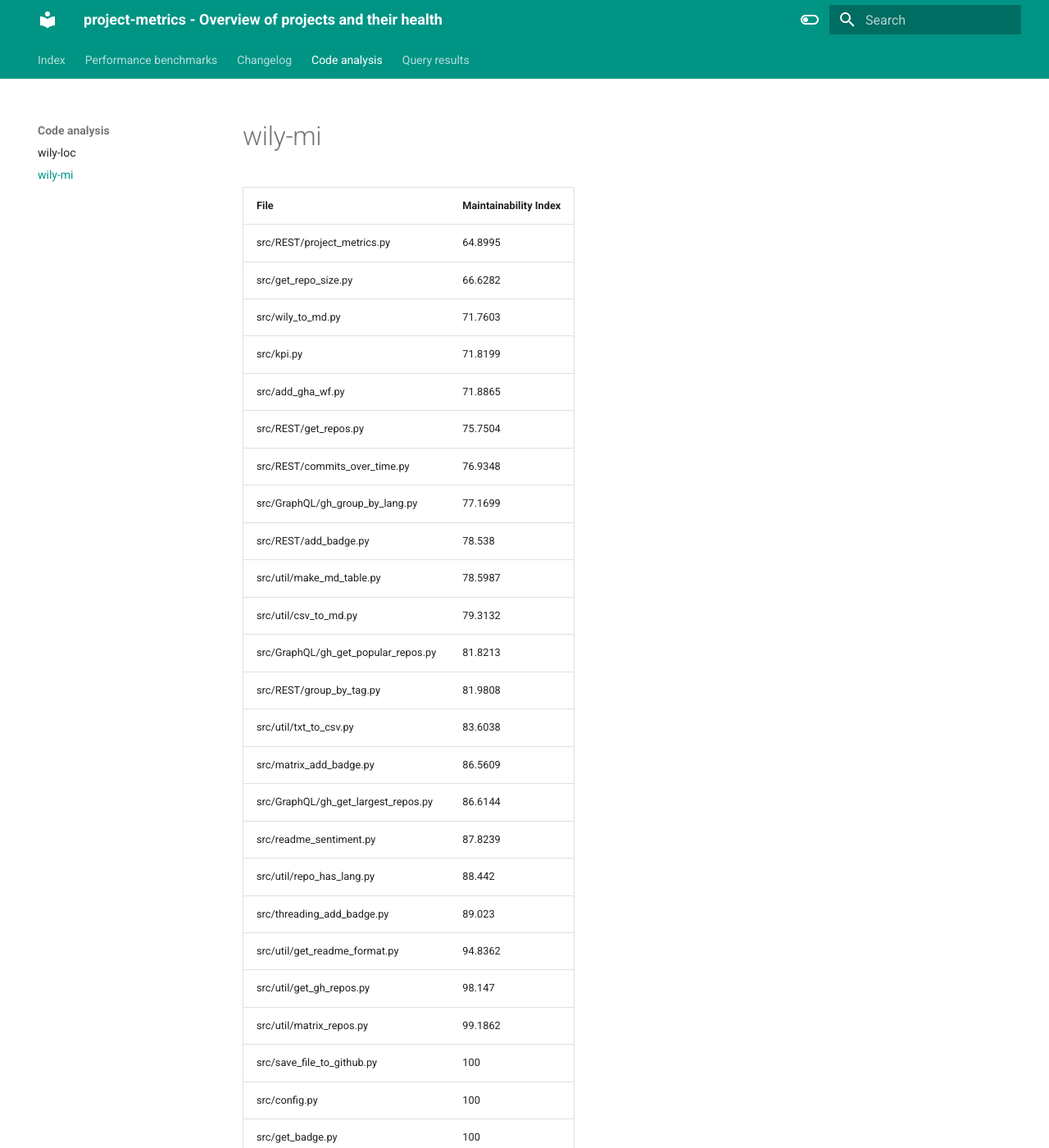
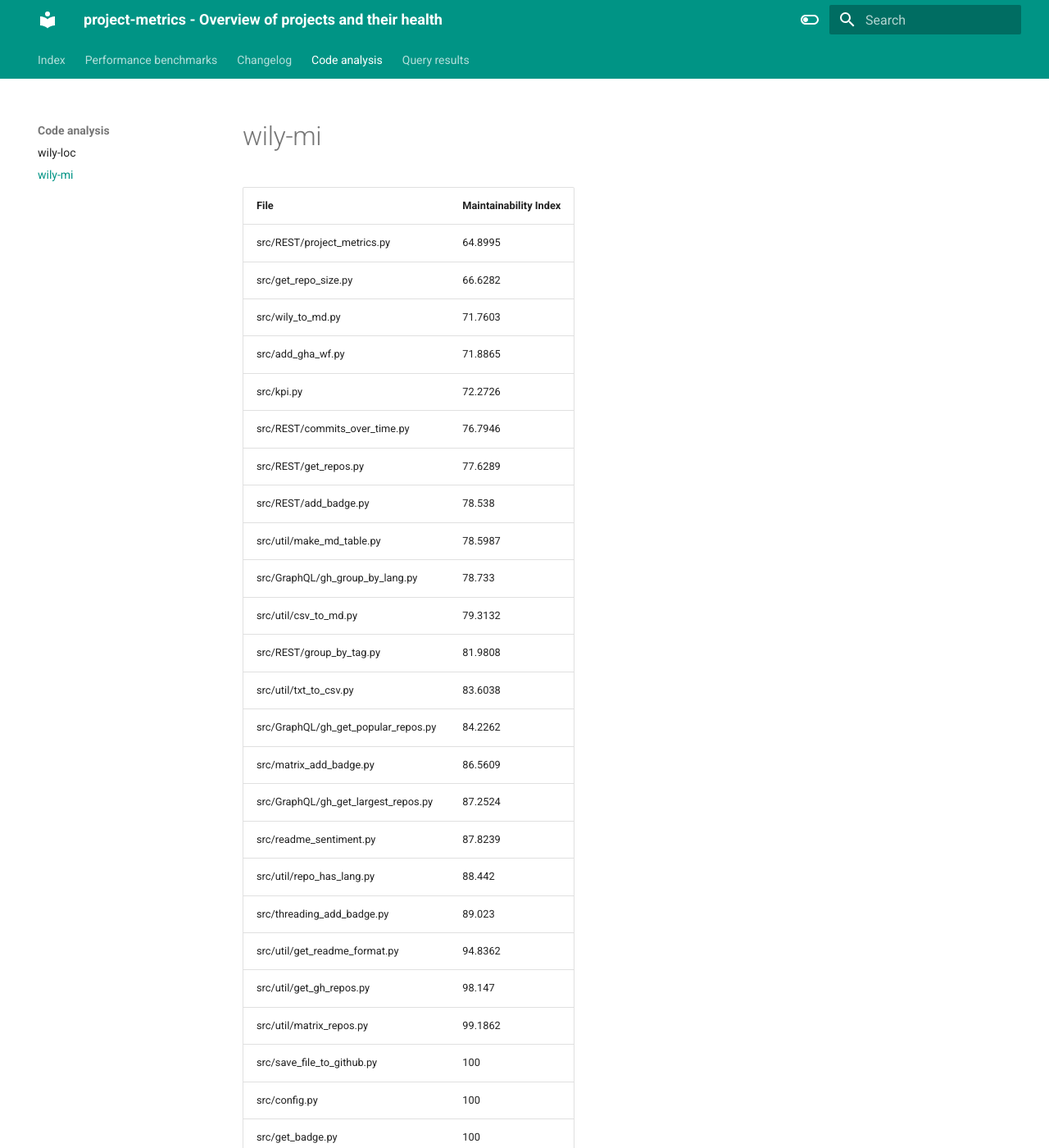
Before and after one commit to TheNewThinkTank/project-metrics, an MkDocs documentation site: the page built from docs/project_docs/code-analysis/wily-mi.md, in a window 1280 px wide and 1400 px high. Shown: the whole window at 82% size. Built offline with MkDocs 1.6.1 and Material for MkDocs 9.7.7, drawn with Linux system fonts in a browser that asks for light colours; some of the changed text lies outside the part shown.

Commit message:
Updating file

```diff
--- a/docs/project_docs/code-analysis/wily-mi.md
+++ b/docs/project_docs/code-analysis/wily-mi.md
@@ -5,19 +5,19 @@
 | src/REST/project_metrics.py         |                 64.8995 |
 | src/get_repo_size.py                |                 66.6282 |
 | src/wily_to_md.py                   |                 71.7603 |
-| src/kpi.py                          |                 71.8199 |
 | src/add_gha_wf.py                   |                 71.8865 |
-| src/REST/get_repos.py               |                 75.7504 |
-| src/REST/commits_over_time.py       |                 76.9348 |
-| src/GraphQL/gh_group_by_lang.py     |                 77.1699 |
+| src/kpi.py                          |                 72.2726 |
+| src/REST/commits_over_time.py       |                 76.7946 |
+| src/REST/get_repos.py               |                 77.6289 |
 | src/REST/add_badge.py               |                 78.538  |
 | src/util/make_md_table.py           |                 78.5987 |
+| src/GraphQL/gh_group_by_lang.py     |                 78.733  |
 | src/util/csv_to_md.py               |                 79.3132 |
-| src/GraphQL/gh_get_popular_repos.py |                 81.8213 |
 | src/REST/group_by_tag.py            |                 81.9808 |
 | src/util/txt_to_csv.py              |                 83.6038 |
+| src/GraphQL/gh_get_popular_repos.py |                 84.2262 |
 | src/matrix_add_badge.py             |                 86.5609 |
-| src/GraphQL/gh_get_largest_repos.py |                 86.6144 |
+| src/GraphQL/gh_get_largest_repos.py |                 87.2524 |
 | src/readme_sentiment.py             |                 87.8239 |
 | src/util/repo_has_lang.py           |                 88.442  |
 | src/threading_add_badge.py          |                 89.023  |
@@ -32,5 +32,6 @@
 | src/REST/get_repo_size.py           |                100      |
 | src/REST/__init__.py                |                100      |
 | src/util/__init__.py                |                100      |
+| src/GraphQL/gh_graphql_post.py      |                100      |
 | src/GraphQL/__init__.py             |                100      |
-| Total                               |                 86.8174 |
+| Total                               |                 87.4417 |
```
